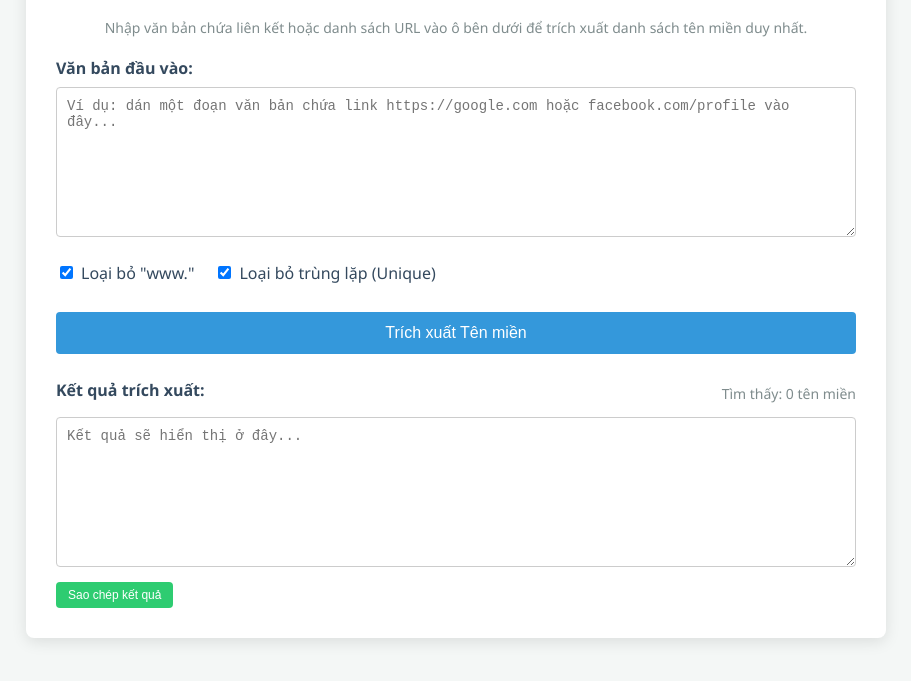
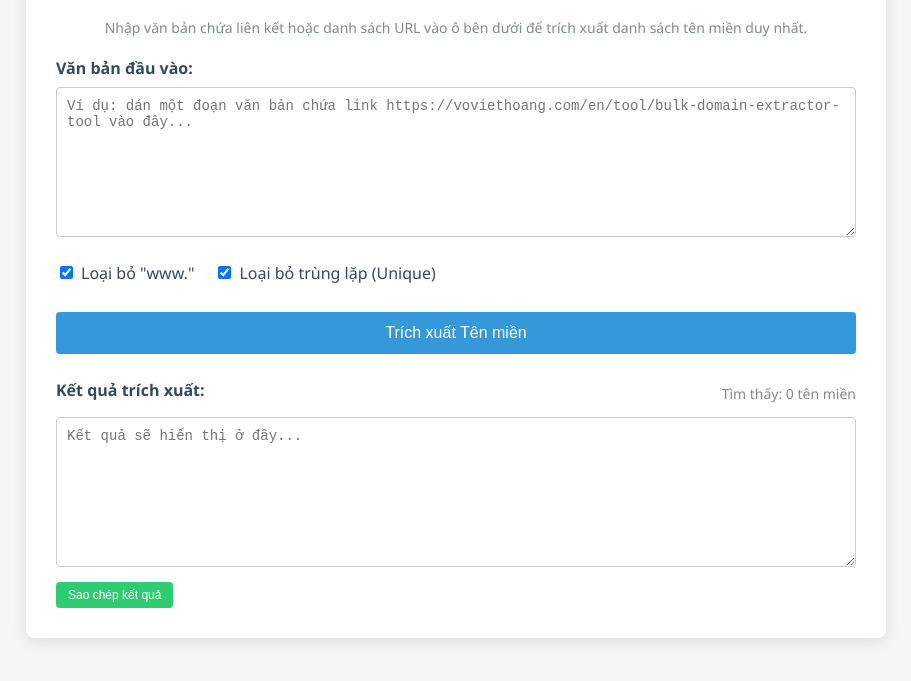
Before and after one commit to voviethoangseo/bulk-domain-extractor-tool, a plain HTML site: page bulk-domain-extractor-tool.html in a window 1280 px wide. Shown: the part 85-766 px from the top of the page, without its empty margins (184-1095 px from the left). Drawn offline with Linux system fonts and the light colour scheme.

Commit message:
Update bulk-domain-extractor-tool.html

```diff
--- a/bulk-domain-extractor-tool.html
+++ b/bulk-domain-extractor-tool.html
@@ -113,7 +113,7 @@
 
     <div class="form-group">
         <label for="inputText">Văn bản đầu vào:</label>
-        <textarea id="inputText" placeholder="Ví dụ: dán một đoạn văn bản chứa link https://google.com hoặc facebook.com/profile vào đây..."></textarea>
+        <textarea id="inputText" placeholder="Ví dụ: dán một đoạn văn bản chứa link https://voviethoang.com/en/tool/bulk-domain-extractor-tool vào đây..."></textarea>
     </div>
 
     <div class="options">
```
